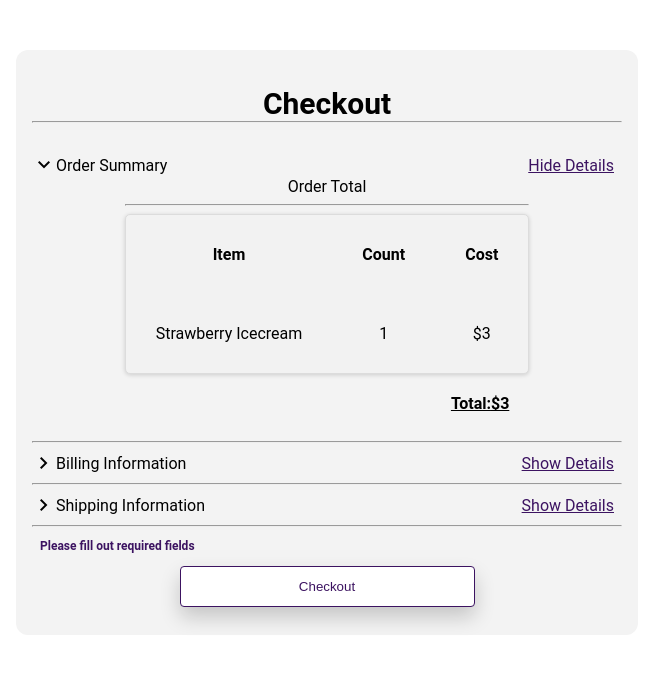
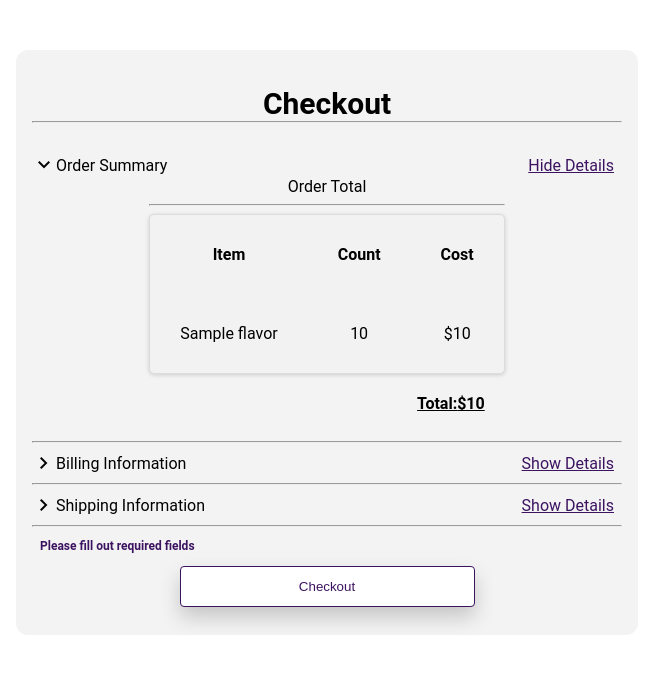
Before and after one commit to Darkmono112/Hacksmith2023, a Django app: template DroneCones/DroneConesApp/templates/DroneConesApp/Orders/checkout.html in a window 1280 px wide. Shown: the part 99-773 px from the top of the page, without its empty margins (313-966 px from the left). Run offline with Django 4.2, Linux system fonts and the light colour scheme; the template is opened without the code that fills it: most values are stand-ins (such as "Sample title", 1, 10 or a date in 2020).

Commit message:
some parsing, displaying real data

```diff
--- a/DroneCones/DroneConesApp/models.py
+++ b/DroneCones/DroneConesApp/models.py
@@ -17,6 +17,8 @@ class Order_Item(models.Model):
     cone = models.CharField(max_length=50)
     topping = models.CharField(max_length=50)
     total = models.IntegerField()
+    def get_name(self):
+        return self.flavor + " " + self.cone + " with " + self.topping
 
 class Ice_Cream(models.Model):
     quantity = models.IntegerField()
--- a/DroneCones/DroneConesApp/templates/DroneConesApp/Orders/checkout.html
+++ b/DroneCones/DroneConesApp/templates/DroneConesApp/Orders/checkout.html
@@ -39,18 +39,20 @@
                             <th>Cost</th>
                         </tr>
                         <!-- django for loop -->
+                        {% for item in order_items %}
                         <tr class="hover">
-                            <td>Strawberry Icecream</td>
-                            <td>1</td>
-                            <td>$3</td>
+                            <td>{{item.flavor}}</td>
+                            <td>{{item.quantity}}</td>
+                            <td>${{item.total}}</td>
                         </tr>
+                        {% endfor %}
                     </tbody>
                     <hr>
                 </table>
                 <div class="total">
 
                     <span>Total: </span>
-                    <span>$3</span>
+                    <span>${{total}}</span>
                 </div>
             </div>
         </div>
```
Also changed, not shown: DroneCones/DroneConesApp/views/orders.py (+10 -1 lines).
